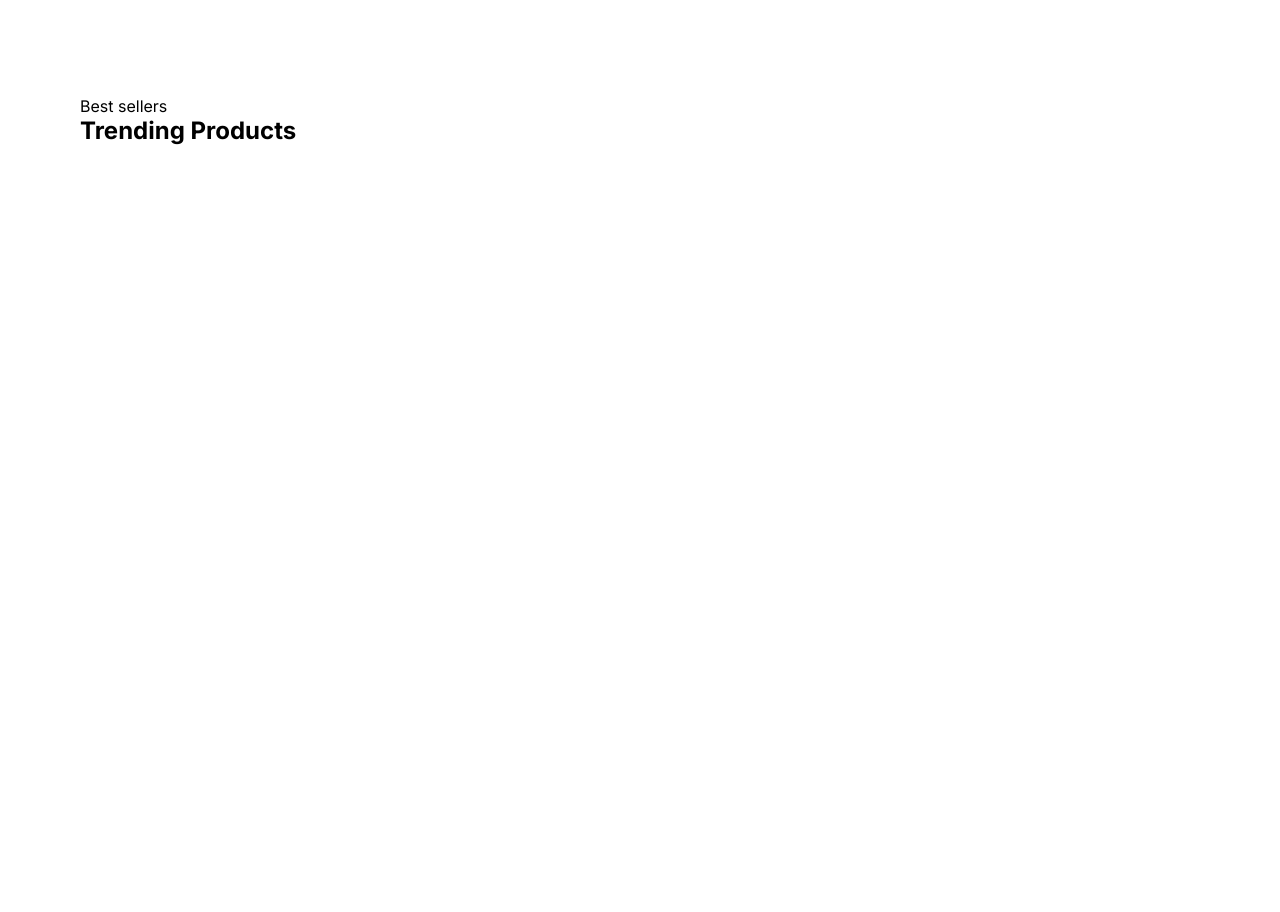
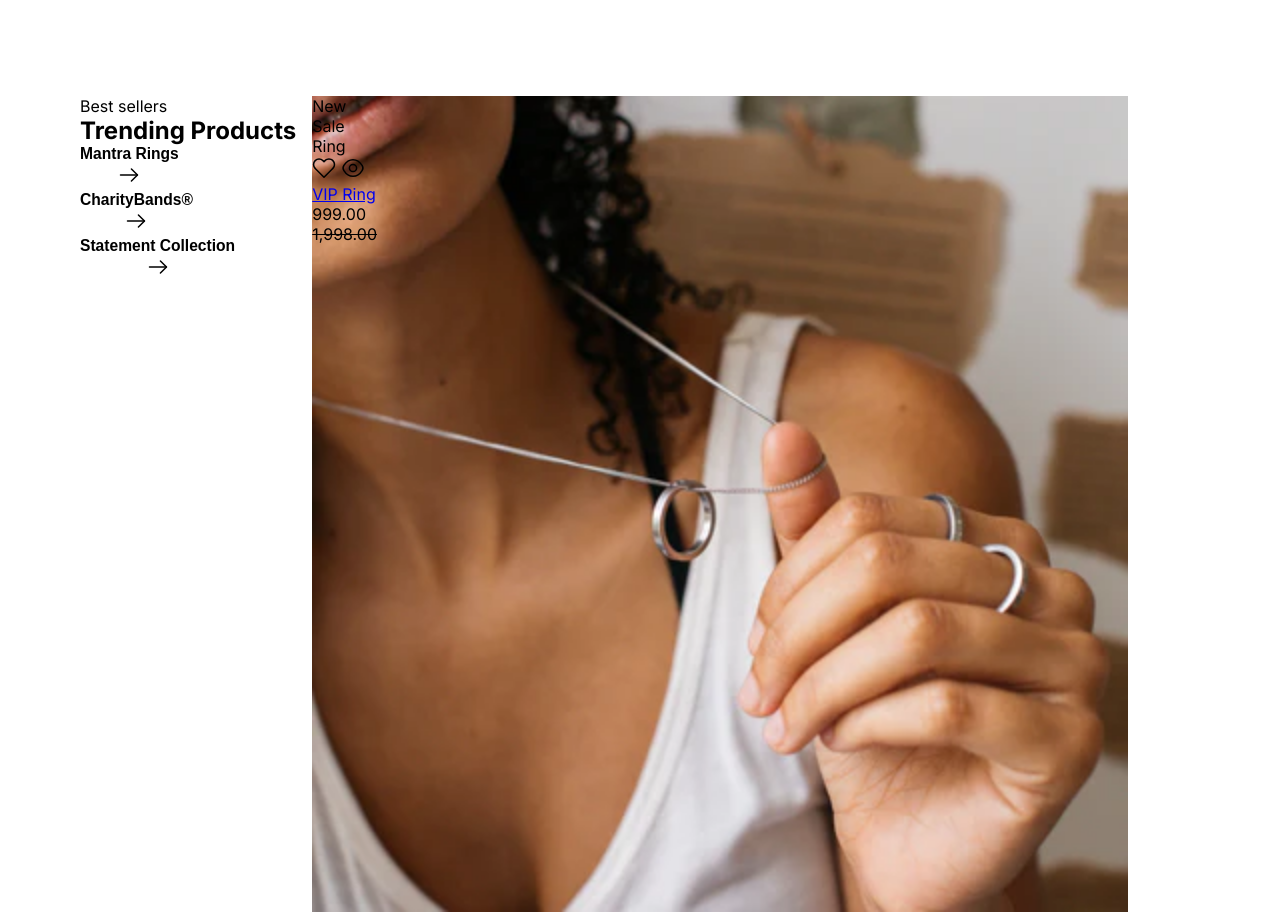
Before and after one commit to vkasii/best-sellers, a plain HTML site: page index.html in a window 1280 px wide. Before the commit the page ends 800 px from the top, so only its background shows below. Drawn offline with Linux system fonts and the light colour scheme.

Commit message:
added logic for categories and card render

```diff
--- a/css/global.css
+++ b/css/global.css
@@ -20,6 +20,34 @@ body {
   padding: 32px 16px;
 }
 
+.card {
+  position: relative;
+  max-width: 816px;
+  max-height: 816px;
+  width: 100%;
+}
+
+.card__image {
+  position: absolute;
+  width: 100%;
+  height: auto;
+}
+
+.card__content {
+  position: relative;
+  z-index: 1;
+}
+
+.category__icon {
+  width: 24px;
+  height: 24px;
+}
+
+.card__icon {
+  width: 24px;
+  height: 24px;
+}
+
 @media screen and (min-width: 420px) {
   .best-sellers__container {
     display: flex;
--- a/js/script.js
+++ b/js/script.js
@@ -0,0 +1,144 @@
+const cards = [
+  {
+    id: 1,
+    categoryName: 'Mantra Rings',
+    cardData: {
+      name: 'VIP Ring',
+      oldPrice: '1,998.00',
+      newPrice: '999.00',
+      tags: ['New', 'Sale', 'Ring'],
+      mobileImage: '../assets/images/mantra-rings-mobile.webp',
+      mobileImage2x: '../assets/images/mantra-rings-mobile@2x.webp',
+      tabletImage: '../assets/images/mantra-rings-tablet.webp',
+      tabletImage2x: '../assets/images/mantra-rings-tablet@2x.webp',
+      desktopImage: '../assets/images/mantra-rings.webp',
+      desktopImage2x: '../assets/images/mantra-rings@2x.webp',
+      fallbackImage: '../assets/images/mantra-rings.jpg',
+      fallbackImage2x: '../assets/images/mantra-rings@2x.jpg',
+    }
+  },
+  {
+    id: 2,
+    categoryName: 'CharityBands®',
+    cardData: {
+      name: 'Butterfly - Hope And Rebirth',
+      oldPrice: '1,424.00',
+      newPrice: '1,424.00',
+      tags: ['New', 'Sale'],
+      mobileImage: '../assets/images/charity-bands-mobile.webp',
+      mobileImage2x: '../assets/images/charity-bands-mobile@2x.webp',
+      tabletImage: '../assets/images/charity-bands-tablet.webp',
+      tabletImage2x: '../assets/images/charity-bands-tablet@2x.webp',
+      desktopImage: '../assets/images/charity-bands.webp',
+      desktopImage2x: '../assets/images/charity-bands@2x.webp',
+      fallbackImage: '../assets/images/charity-bands.jpg',
+      fallbackImage2x: '../assets/images/charity-bands@2x.jpg',
+    }
+  },
+  {
+    id: 3,
+    categoryName: 'Statement Collection',
+    cardData: {
+      name: 'Best Statement Ever',
+      oldPrice: '2,424.00',
+      newPrice: '1,600.00',
+      tags: ['New', 'Sale', 'Top'],
+      mobileImage: '../assets/images/statement-collection-mobile.webp',
+      mobileImage2x: '../assets/images/statement-collection-mobile@2x.webp',
+      tabletImage: '../assets/images/statement-collection-tablet.webp',
+      tabletImage2x: '../assets/images/statement-collection-tablet@2x.webp',
+      desktopImage: '../assets/images/statement-collection.webp',
+      desktopImage2x: '../assets/images/statement-collection@2x.webp',
+      fallbackImage: '../assets/images/statement-collection.jpg',
+      fallbackImage2x: '../assets/images/statement-collection@2x.jpg',
+    }
+  }
+]
+
+const bestSellersCategories = document.querySelector('.best-sellers__categories')
+const bestSellersCard = document.querySelector('.best-sellers__card')
+
+const PRODUCT_ICONS = '../assets/icons/product-icons.svg'
+
+function renderCategories() {
+  bestSellersCategories.innerHTML = cards.map(category => `
+    <li class="best-seller__category category">
+      <button class="category__button">
+        <h3 class="category__title">${category.categoryName}</h3>
+        <svg class="category__icon">
+          <use href="${PRODUCT_ICONS}#arrow"></use>
+        </svg>
+      </button>
+    </li>
+    `).join('')
+}
+
+function renderCard(cardData) {
+  bestSellersCard.innerHTML = `
+  <a href="#">
+    <picture>
+      <source
+        media="(max-width: 420px)"
+        srcset="
+          ${cardData.mobileImage} 1x,
+          ${cardData.mobileImage2x} 2x"
+      />
+      <source
+        media="(max-width: 991px)"
+        srcset="
+          ${cardData.tabletImage} 1x,
+          ${cardData.tabletImage2x} 2x"
+      />
+
+      <source
+        media="(min-width: 992px)"
+        srcset="
+          ${cardData.desktopImage} 1x,
+          ${cardData.desktopImage2x} 2x"
+      />
+      <img
+        class="card__image"
+        src="${cardData.fallbackImage}"
+        srcset="${cardData.fallbackImage} 1x,
+          ${cardData.fallbackImage2x} 2x"
+        alt="${cardData.name}"
+      />
+    </picture>
+  </a>
+  <div class="card__content">
+    <header class="card__header">
+      <ul class="card__tags">
+        ${renderTags(cardData.tags)}
+      </ul>
+      <div class="card__actions">
+        <button type="button">
+          <svg class="card__icon">
+            <use href="${PRODUCT_ICONS}#heart"></use>
+          </svg>
+        </button>
+        <button type="button">
+          <svg class="card__icon">
+            <use href="${PRODUCT_ICONS}#eye"></use>
+          </svg>
+        </button>
+      </div>
+    </header>
+    <footer class="card__footer">
+      <a href="#">${cardData.name}</a>
+      <div class="card__price">
+        <p>${cardData.newPrice}</p>
+        <del>${cardData.oldPrice}</del>
+      </div>
+    </footer>
+  </div>
+  `
+}
+
+function renderTags(tags) {
+  return tags.map(tag => `
+      <li class="card__tag ${tag.toLowerCase() === 'sale' ? 'card__tag--sale' : ''}">${tag}</li>
+    `).join('')
+}
+
+renderCategories()
+renderCard(cards[0].cardData)
```
